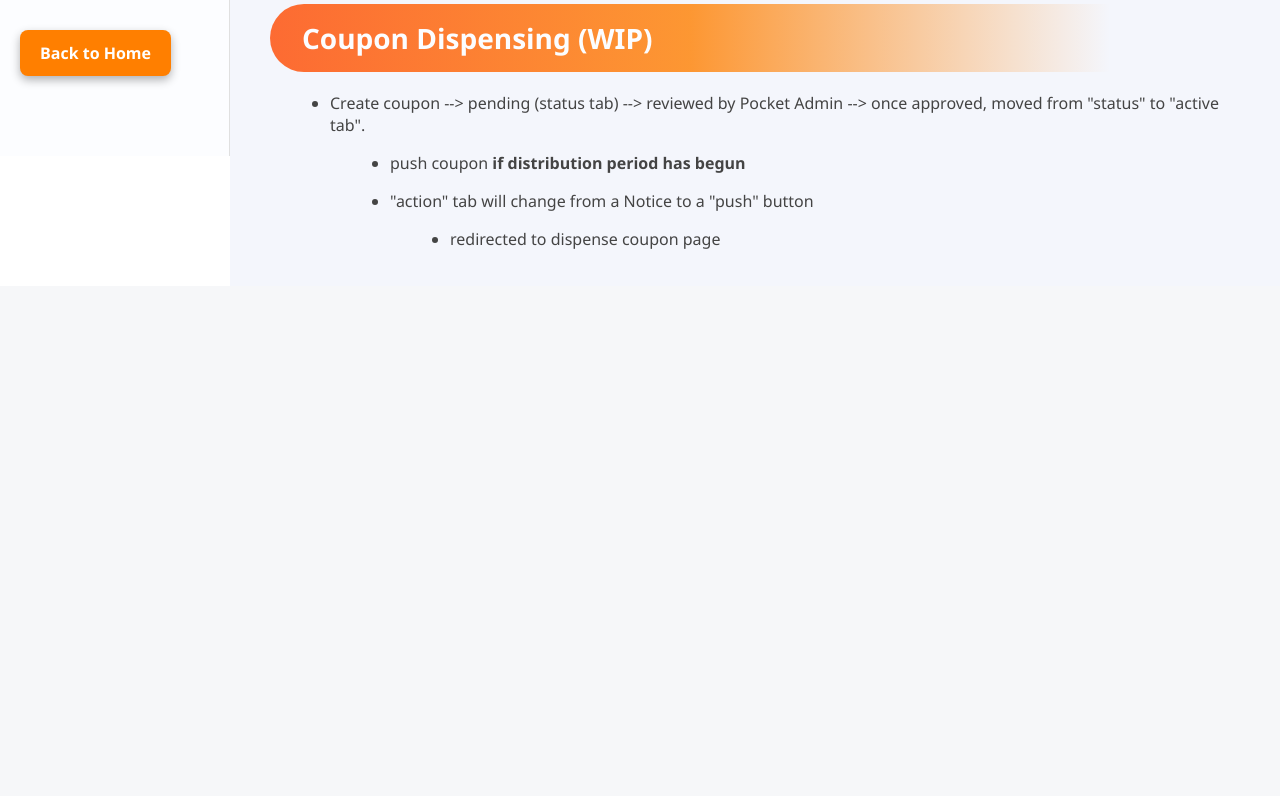
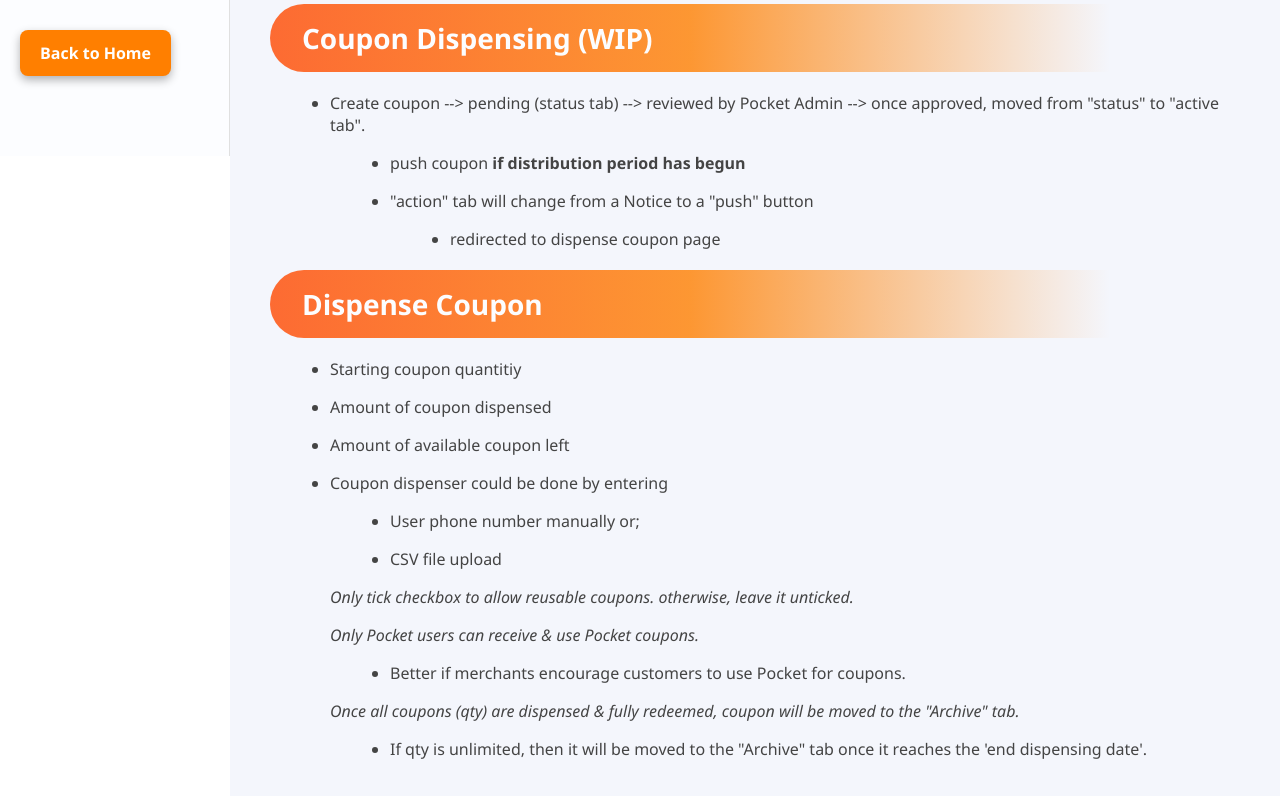
Before and after one commit to afsaalisha/PFD, a PHP site: page /poshet/app/views/coupon.php in a window 1280 px wide. Shown: the part 704-1500 px from the top of the page. Before the commit the page ends 953 px from the top, so only its background shows below. Run offline with PHP 8.4, Linux system fonts and the light colour scheme; some libraries are stand-ins or nearby versions.

Commit message:
content for coupon (WIP)

```diff
--- a/app/views/coupon.php
+++ b/app/views/coupon.php
@@ -57,6 +57,42 @@
             </li>
         </ul>
 
+        <div class="poc-content-header">
+            <h2>Dispense Coupon</h2>
+        </div>
+
+        <ul>
+            <li>
+                <p>Starting coupon quantitiy</p>
+            </li>
+            <li>
+                <p>Amount of coupon dispensed</p>
+            </li>
+            <li>
+                <p>Amount of available coupon left</p>
+            </li>
+            <li>
+                <p>Coupon dispenser could be done by entering</p>
+                <ul>
+                    <li>
+                        <p>User phone number manually or;</p>
+                    </li>
+                    <li>
+                        <p>CSV file upload</p>
+                    </li>
+                </ul>
+                <p><em>Only tick checkbox to allow reusable coupons. otherwise, leave it unticked.</em></p>
+                <p><em>Only Pocket users can receive & use Pocket coupons.</em></p>
+                <ul>
+                    <li>Better if merchants encourage customers to use Pocket for coupons.</li>
+                </ul>
+                <p><em>Once all coupons (qty) are dispensed & fully redeemed, coupon will be moved to the "Archive" tab.</em></p>
+                <ul>
+                    <li>If qty is unlimited, then it will be moved to the "Archive" tab once it reaches the 'end dispensing date'.</li>
+                </ul>
+            </li>
+        </ul>
+
     </main>
 
     <?php include 'layouts/footer.php'; ?>
```
